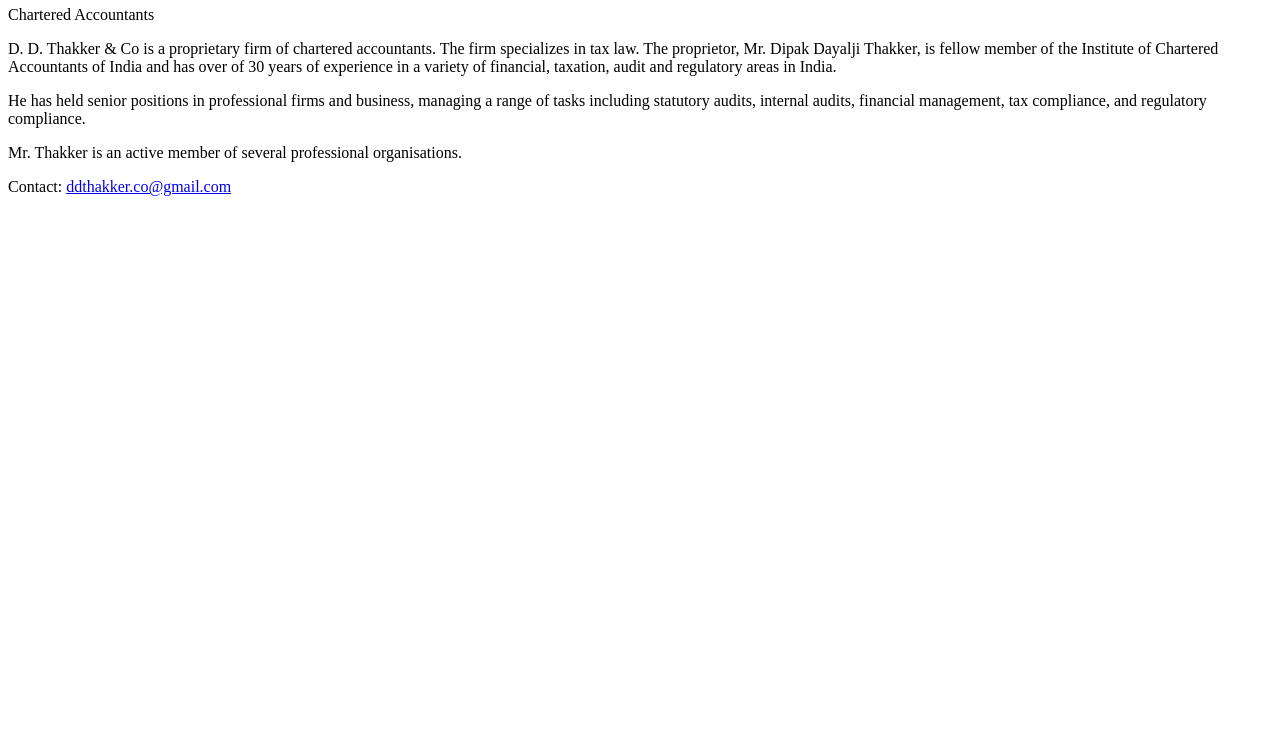
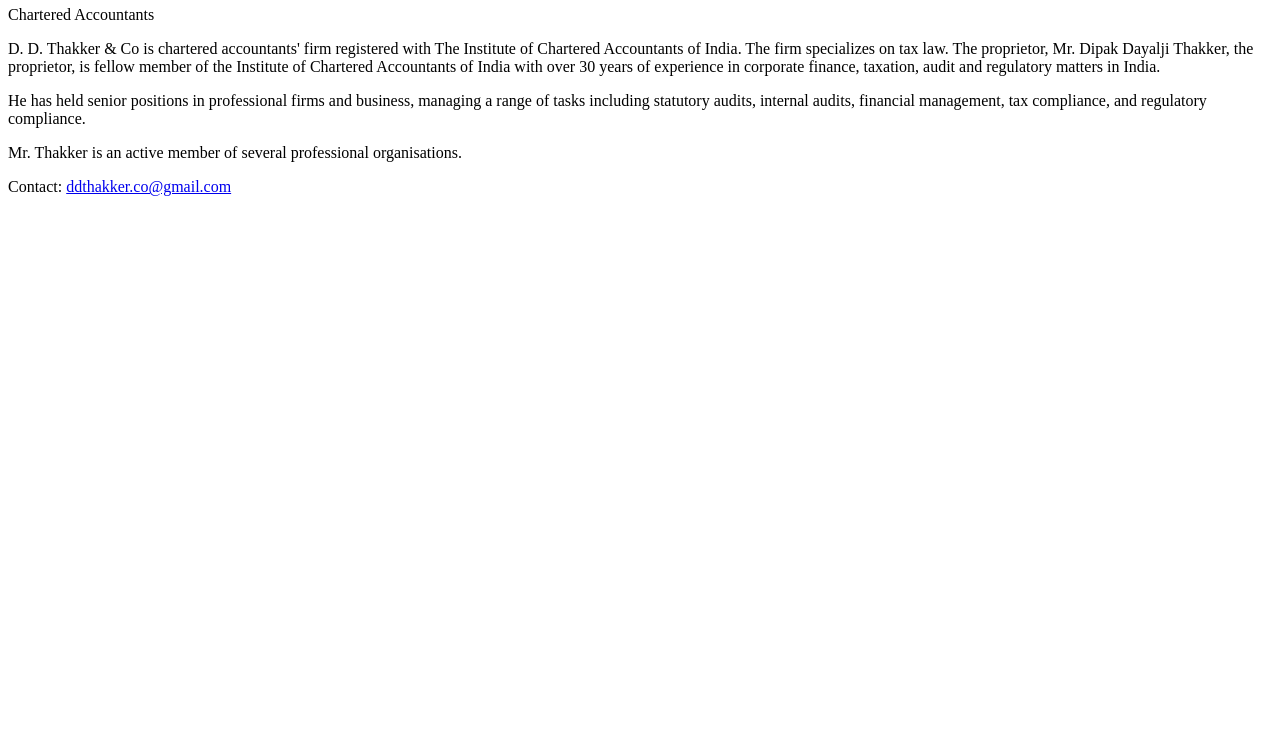
Before and after one commit to ddthakker/ddthakker.github.io, a plain HTML site: page index.html in a window 1280 px wide. Shown: the part 60-800 px from the top of the page. Drawn offline with Linux system fonts and the light colour scheme.

Commit message:
Update index.html

```diff
--- a/index.html
+++ b/index.html
@@ -4,9 +4,9 @@
 Chartered Accountants
 
 <p>
-  D. D. Thakker & Co is a proprietary firm of chartered accountants.
-  The firm specializes in tax law. The proprietor, Mr. Dipak Dayalji Thakker, is fellow member of the Institute of Chartered Accountants of
-  India and has over of 30 years of experience in a variety of financial, taxation, audit and regulatory areas in India.
+  D. D. Thakker & Co is chartered accountants' firm registered with The Institute of Chartered Accountants of India.
+  The firm specializes on tax law. The proprietor, Mr. Dipak Dayalji Thakker, the proprietor, is fellow member of the Institute of Chartered Accountants of
+  India with over 30 years of experience in corporate finance, taxation, audit and regulatory matters in India.
 </p>
 <p>
   He has held senior positions in professional firms and business, managing a range of tasks including statutory audits,
```
